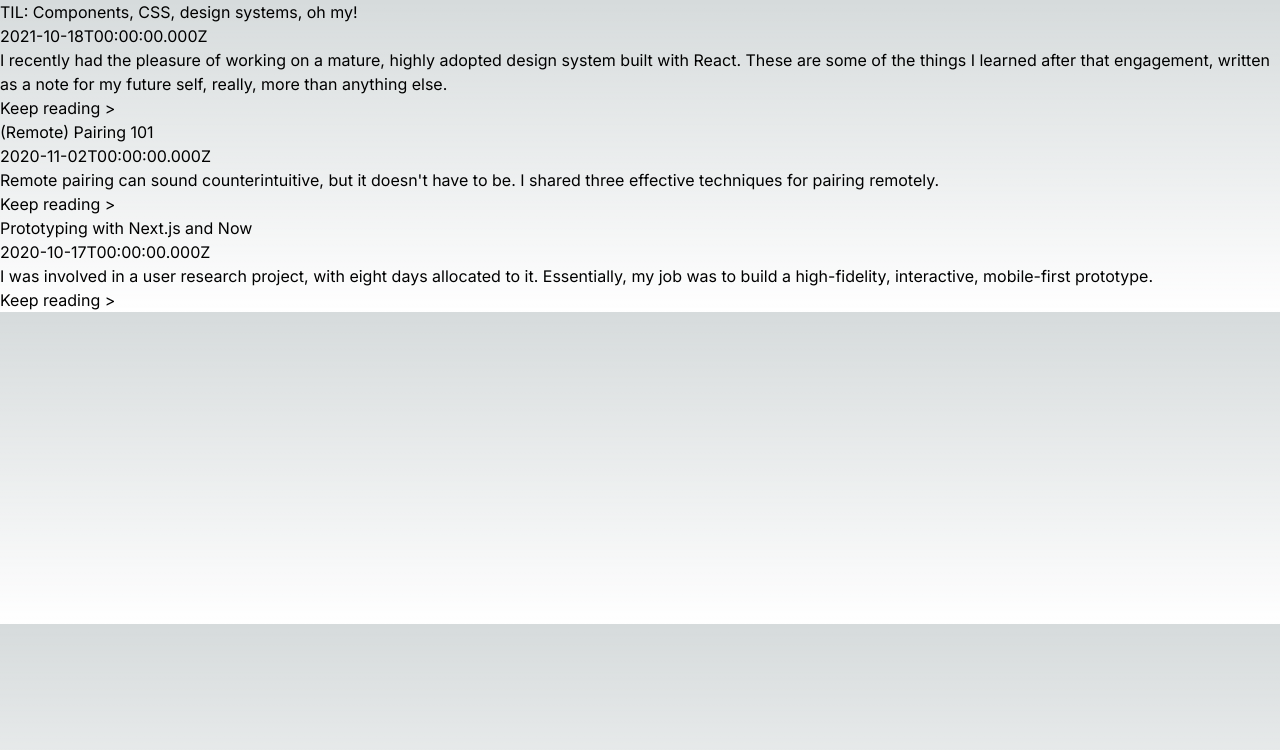
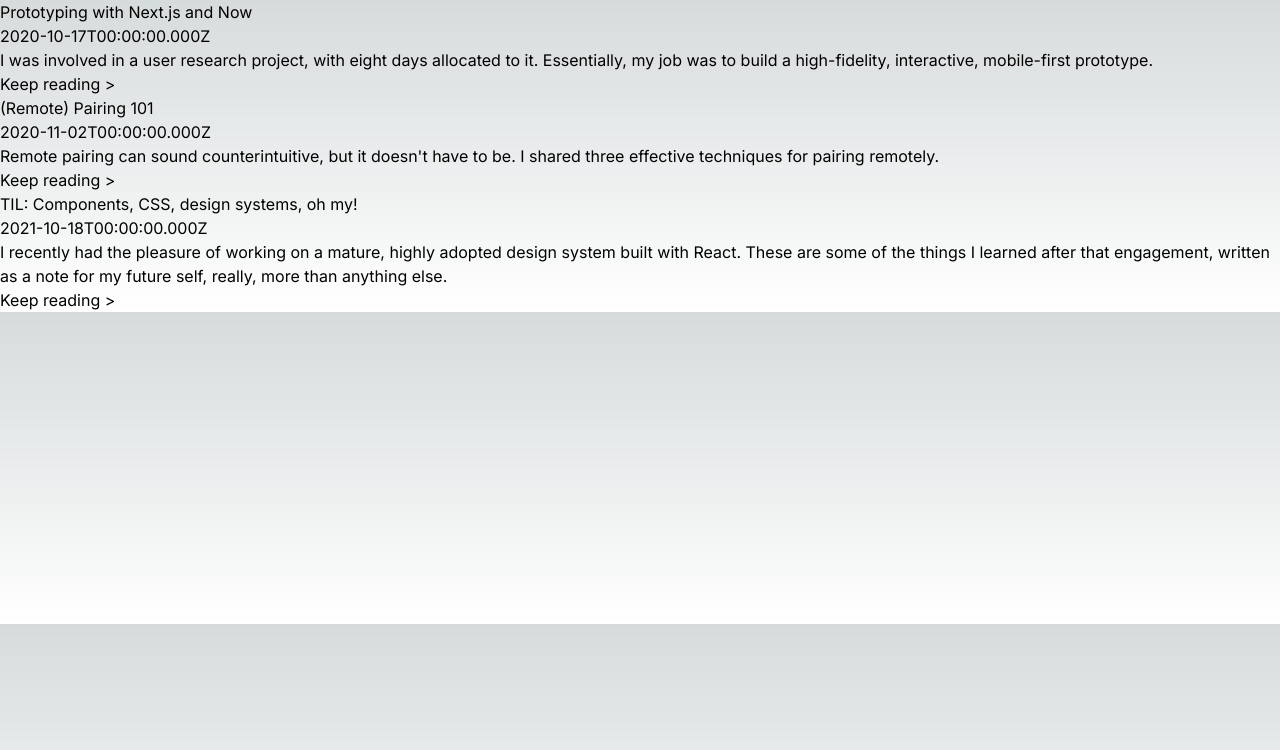
Before and after one commit to safiranugroho/safira.me, a Next.js app: page /blog in a window 1280 px wide. Shown: the top 750 px of the page. Built offline with nearby package versions, Linux system fonts and the light colour scheme.

Commit message:
simplify stuff

```diff
--- a/app/api/posts/[slug]/route.ts
+++ /dev/null
@@ -1,6 +0,0 @@
-import { NextRequest, NextResponse } from 'next/server';
-import getPost from '../getPost';
-
-export async function GET(_: NextRequest, { params }: { params: { slug: string } }) {
-  return NextResponse.json(getPost(params.slug));
-}
--- a/app/api/posts/getPost.ts
+++ /dev/null
@@ -1,22 +0,0 @@
-import fs from "fs";
-import path from "path";
-import matter from "gray-matter";
-
-export type Frontmatter = {
-  title: string;
-  date: Date;
-  description: string;
-  image: string;
-};
-
-type Post = {
-  content: string;
-  data: Frontmatter;
-}
-
-export default function getPost(name: string): Post {
-  const dirPath = path.join(process.cwd(), "app", "api", "mdx");
-  const fileContent = fs.readFileSync(`${dirPath}/${name}.mdx`, "utf-8");
-  const { content, data } = matter(fileContent);
-  return { content, data } as Post;
-}
--- a/app/api/posts/route.ts
+++ /dev/null
@@ -1,20 +0,0 @@
-import fs from "fs";
-import path from "path";
-import { NextResponse } from 'next/server';
-import getPost, { Frontmatter } from "./getPost";
-
-type Post = Frontmatter & {
-  slug: string;
-};
-
-export async function GET() {
-  const dirPath = path.join(process.cwd(), "app", "api", "mdx");
-  const posts = fs
-    .readdirSync(dirPath, { withFileTypes: true })
-    .filter((file) => file.name.endsWith('.mdx'))
-    .map((file) => file.name.replace(/.mdx$/, ""))
-    .map((name) => ({ ...getPost(name).data, slug: name }))
-    .sort((a: Post, b) => b!.date.getTime() - a!.date.getTime());
-
-  return NextResponse.json({ posts });
-}
--- a/app/blog/[slug]/page.tsx
+++ b/app/blog/[slug]/page.tsx
@@ -1,6 +1,7 @@
-import { MDXRemote } from 'next-mdx-remote/rsc';
+import fs from "fs";
+import path from "path";
+import { compileMDX } from 'next-mdx-remote/rsc';
 import Layout from "./layout";
-import { headers } from 'next/headers';
 
 type PageParams = {
   slug: string;
@@ -12,13 +13,13 @@ type PageProps = {
 
 export default async function Page({ params }: PageProps) {
   const { slug } = params;
-  const host = headers().get('host');
-  const res = await fetch(`http://${host}/api/posts/${slug}`);
-  const { content } = await res.json();
+  const dirPath = path.join(process.cwd(), "mdx");
+  const source = fs.readFileSync(`${dirPath}/${slug}.mdx`, "utf-8");
+  const { content } = await compileMDX({ source, options: { parseFrontmatter: true }})
 
   return (
     <Layout>
-      <MDXRemote source={content} />
+      {content}
     </Layout>
   );
 }
--- a/app/blog/page.tsx
+++ b/app/blog/page.tsx
@@ -1,29 +1,49 @@
-import { headers } from "next/headers";
+import fs from "fs";
+import path from "path";
 import Link from "next/link";
+import { compileMDX } from "next-mdx-remote/rsc";
 
-type Post = {
-  slug: string;
+type Frontmatter = {
   title: string;
-  date: string;
+  date: Date;
   description: string;
   image: string;
 };
 
+type Post = {
+  slug: string;
+  frontmatter: Frontmatter
+};
+
 export default async function Page() {
-  const host = headers().get('host');
-  const res = await fetch(`http://${host}/api/posts`);
-  const { posts } = await res.json();
+  const posts = await getPosts();
 
   return (
     <div>
-      {posts.map((post: Post, i: number) => (
+      {posts.map(({ slug, frontmatter }: Post, i: number) => (
         <div key={i}>
-          <h2>{post.title}</h2>
-          <p>{post.date}</p>
-          <p>{post.description}</p>
-          <Link href={`/blog/${post.slug}`}>Keep reading &gt;</Link>
+          <h2>{frontmatter.title}</h2>
+          <p>{frontmatter.date.toISOString()}</p>
+          <p>{frontmatter.description}</p>
+          <Link href={`/blog/${slug}`}>Keep reading &gt;</Link>
         </div>
       ))}
     </div>
   );
 }
+
+const dirPath = path.join(process.cwd(), "mdx");
+const getPosts = async () => {
+  return Promise.all(fs
+    .readdirSync(dirPath, { withFileTypes: true })
+    .filter((file) => file.name.endsWith('.mdx'))
+    .map((file) => file.name.replace(/.mdx$/, ""))
+    .map(async (slug) => ({ slug, frontmatter: await getFrontmatter(slug) }))
+  );
+}
+
+const getFrontmatter = async (slug: string) => {
+  const source = fs.readFileSync(`${dirPath}/${slug}.mdx`, "utf-8");
+  const { frontmatter } = await compileMDX<Frontmatter>({ source, options: { parseFrontmatter: true }});
+  return frontmatter;
+}
--- a/package.json
+++ b/package.json
@@ -9,17 +9,12 @@
     "lint": "next lint"
   },
   "dependencies": {
-    "@mdx-js/loader": "^2.3.0",
-    "@mdx-js/react": "^2.3.0",
-    "@next/mdx": "^13.4.5",
-    "@types/mdx": "^2.0.5",
     "@types/node": "20.3.0",
     "@types/react": "18.2.11",
     "@types/react-dom": "18.2.4",
     "autoprefixer": "10.4.14",
     "eslint": "8.42.0",
     "eslint-config-next": "13.4.5",
-    "gray-matter": "^4.0.3",
     "next": "13.4.5",
     "next-mdx-remote": "^4.4.1",
     "postcss": "8.4.24",
```
Also changed, not shown: mdx/prototyping-with-nextjs-and-now.mdx (renamed from app/api/mdx/prototyping-with-nextjs-and-now.mdx), mdx/remote-pairing-101.mdx (renamed from app/api/mdx/remote-pairing-101.mdx), mdx/til-design-systems.mdx (renamed from app/api/mdx/til-design-systems.mdx), 1 other file (tests, documents, lock files or other folders).
